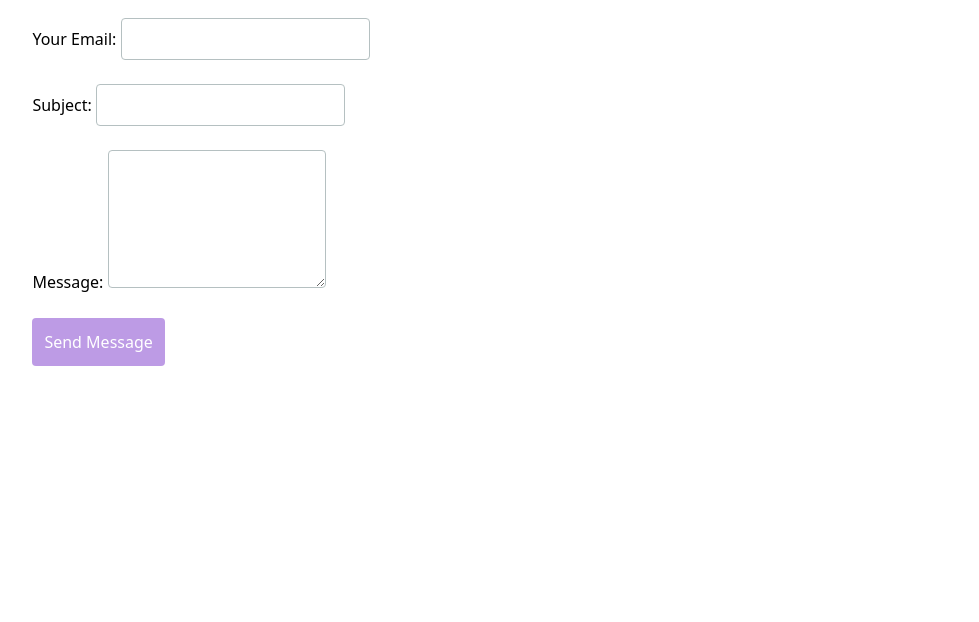
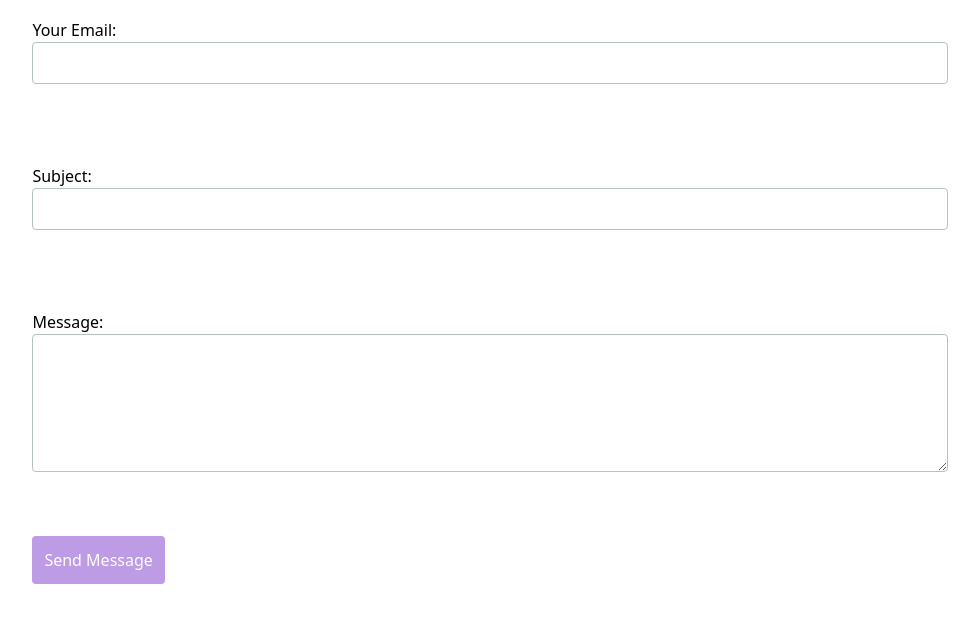
Before and after one commit to EllaLi86/portfolio, a plain HTML site: page contact/index.html in a window 1280 px wide. Shown: the part 172-794 px from the top of the page, without its empty margins (150-1129 px from the left). Drawn offline with Linux system fonts and the light colour scheme.

Commit message:
Update style.css

```diff
--- a/style.css
+++ b/style.css
@@ -43,6 +43,10 @@ input, textarea, button {
     font: inherit;
 }
 
+form label {
+    display: grid;
+    margin-block: 1rem;
+}
 
 form input, form textarea {
     padding: 0.5rem;
```
